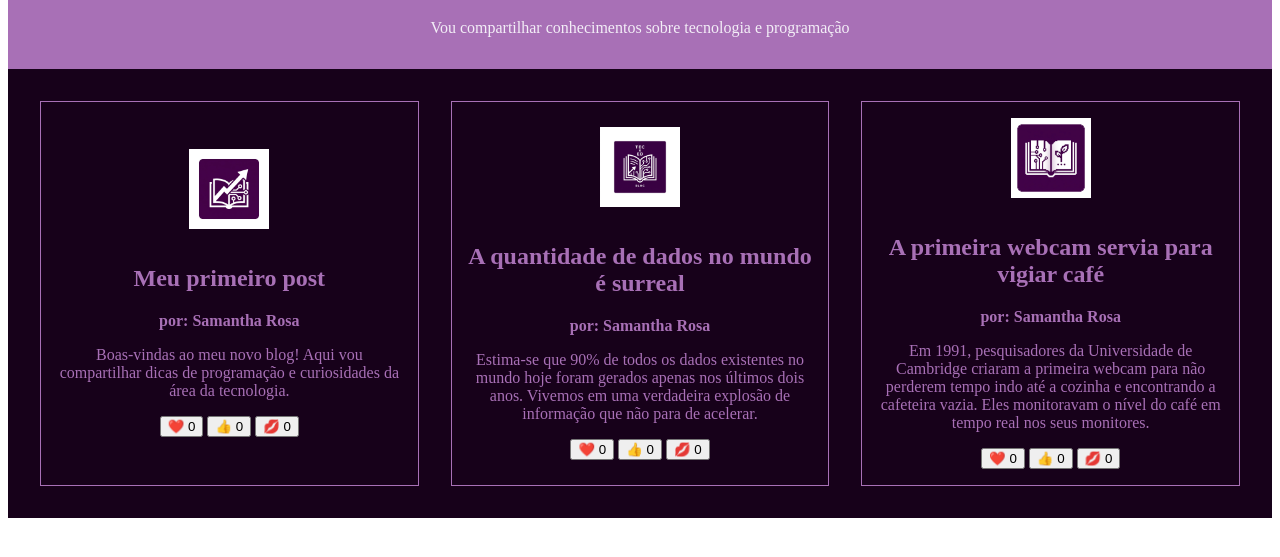
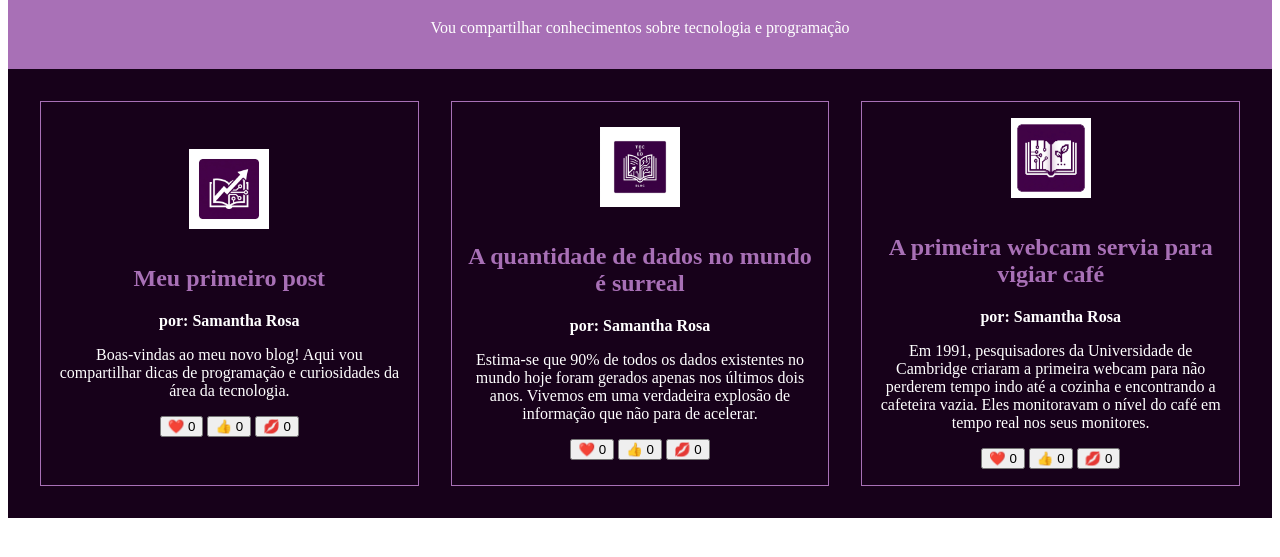
Before and after one commit to 30samantha1a/melhoriasparaoblog, a plain HTML site: page index.html in a window 1280 px wide. Shown: the part 85-642 px from the top of the page. Drawn offline with Linux system fonts and the light colour scheme.

Commit message:
tema-escuro p

```diff
--- a/style.css
+++ b/style.css
@@ -18,6 +18,10 @@
 
 .tema-escuro a{
       color: var(--cor-segundaria);
+}
+
+.tema-escuro p{
+      color: var(--cor-texto);
 }
 
 body{
```
